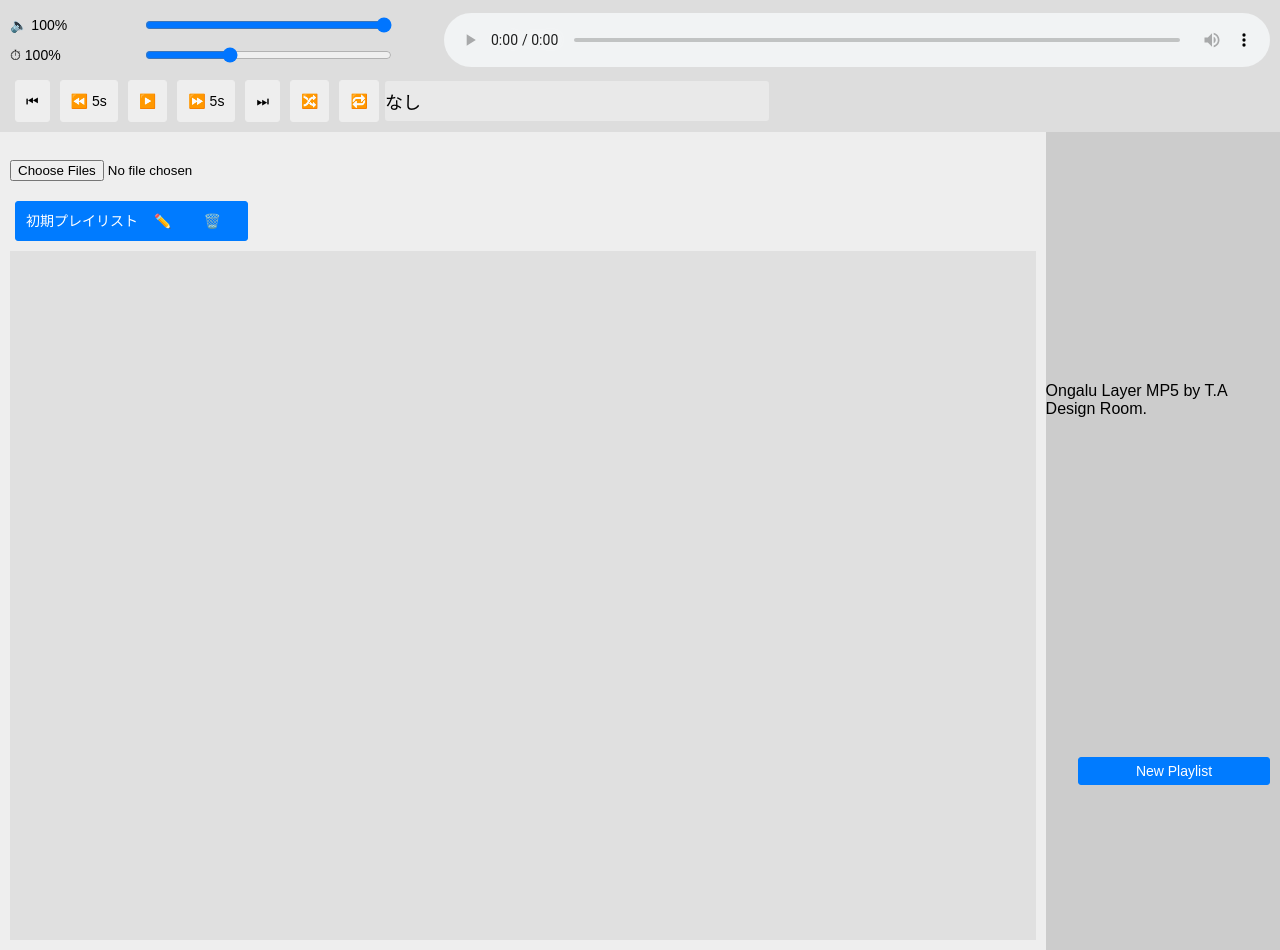
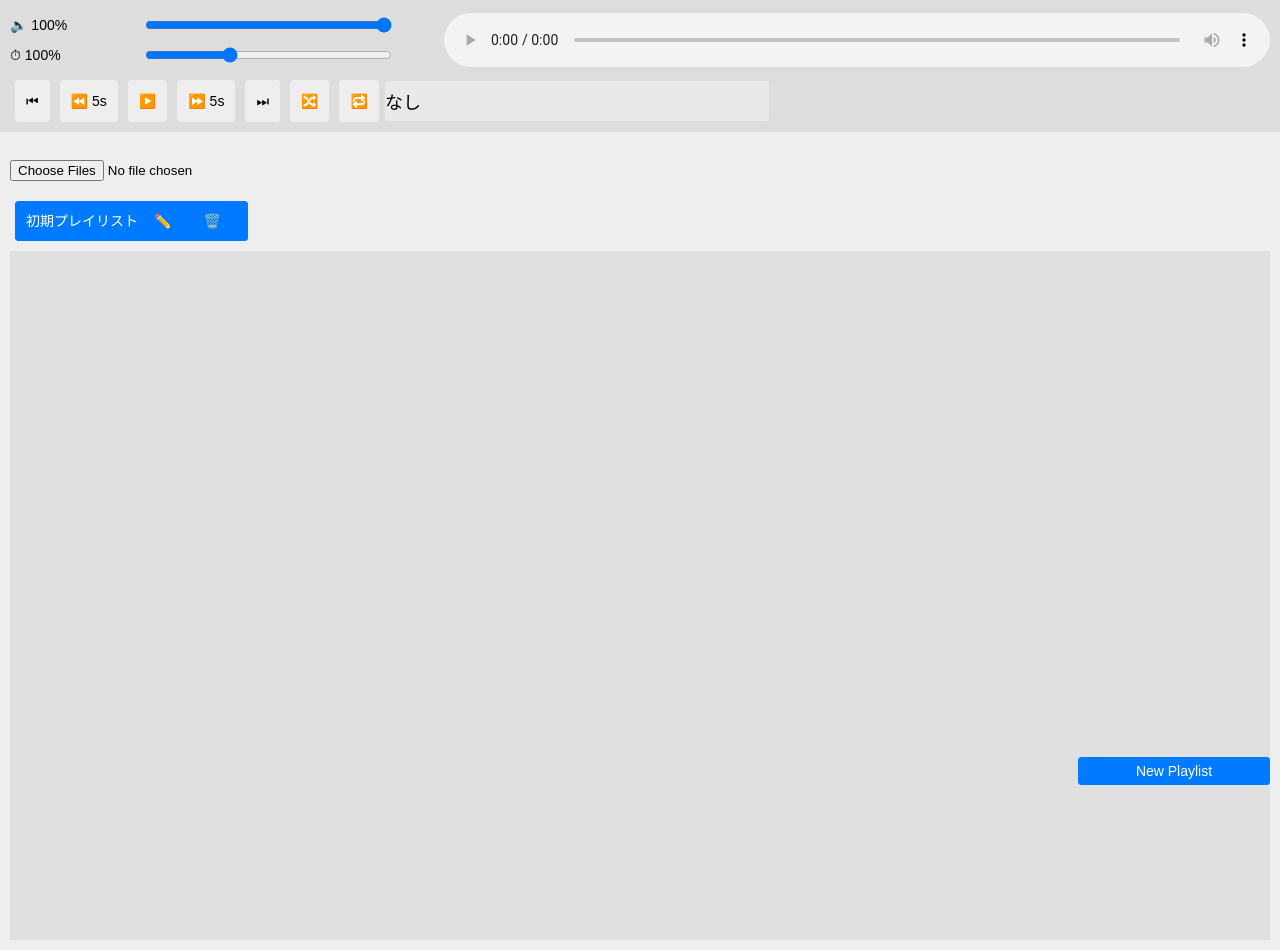
Before and after one commit to Nikonosfive/Ongaku-Layer-MP5, a plain HTML site: page index.html in a window 1280 px wide. Drawn offline with nearby package versions, Linux system fonts and the light colour scheme.

Commit message:
Update index.html

```diff
--- a/index.html
+++ b/index.html
@@ -3,7 +3,7 @@
 <head>
     <meta charset="UTF-8">
     <meta name="viewport" content="width=device-width, initial-scale=1.0">
-    <title>Ongaku Layer</title>
+    <title>Ongalu Layer MP5 by T.A Design Room.</title>
     <link rel="stylesheet" href="styles.css">
     <link rel="icon" href="img/logo.svg" />
     <link rel="manifest" href="manifest.json" />
@@ -43,7 +43,6 @@
             <ul id="playlist"></ul>
         </div>
     </div>
-    <p>Ongalu Layer MP5 by T.A Design Room.</p>
     <script src="https://code.jquery.com/jquery-3.6.0.min.js"></script>
     <script src="https://code.jquery.com/ui/1.12.1/jquery-ui.min.js"></script>
     <script src="script.js"></script>
```
